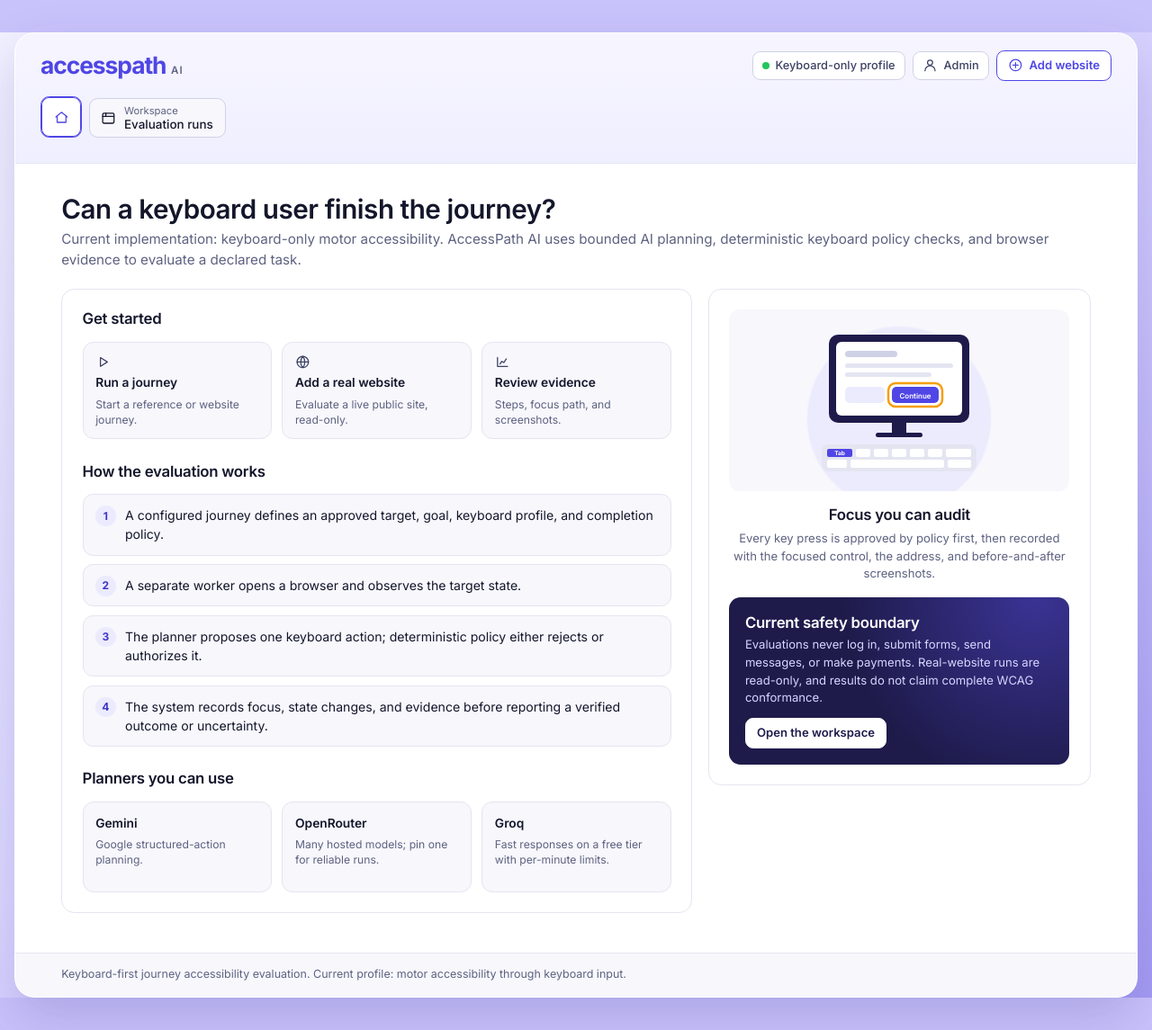
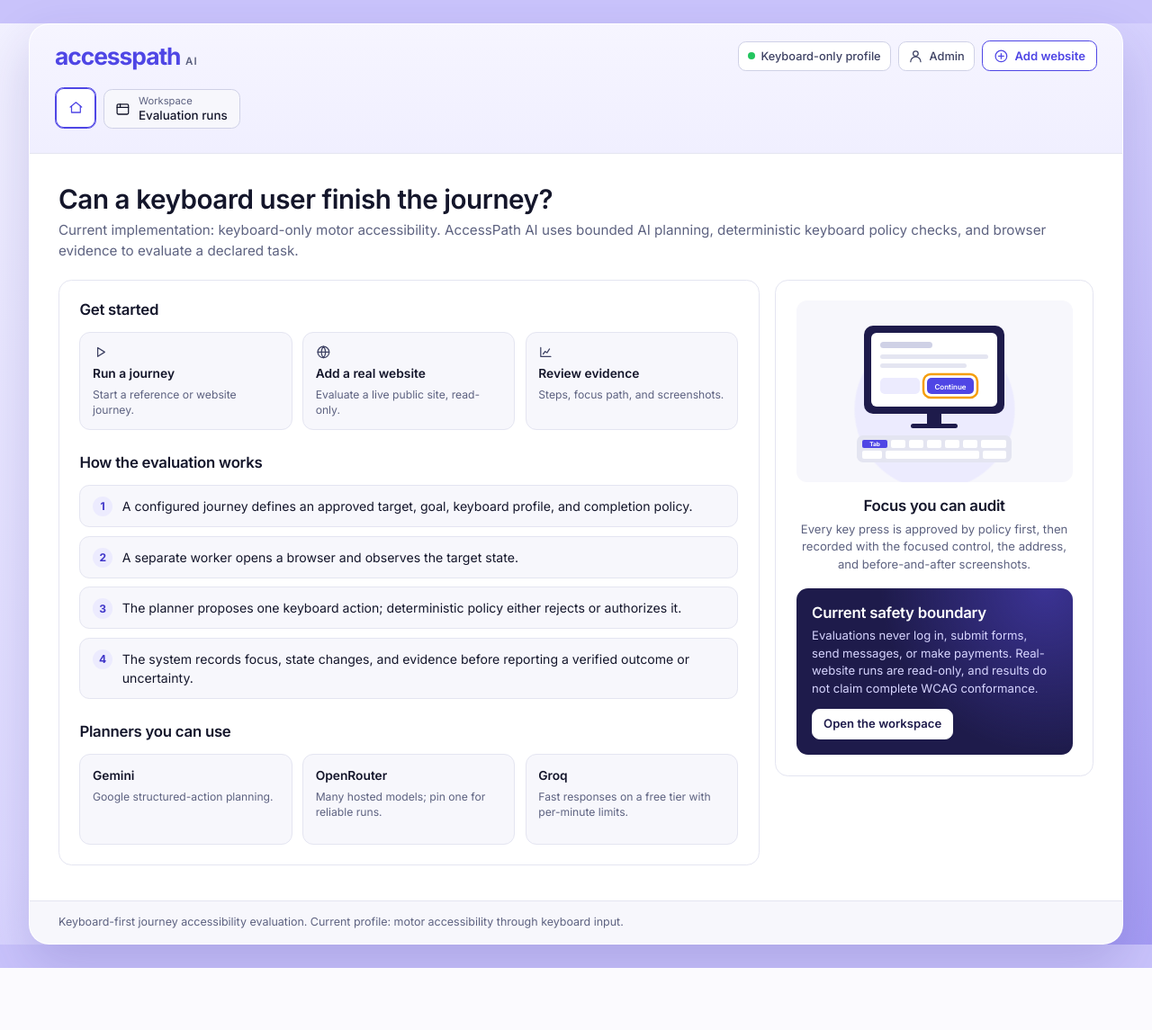
Before and after one commit to MICKEY0107/AccessPath-AI, a Django app: page / in a window 1280 px wide. Shown: the whole page at 90% size. After the commit the page ends 1076 px from the top, so only its background shows below. Run offline with Django 5.2, Linux system fonts and the light colour scheme; parts of the project's set-up code (start-up, migrations or seed data) failed here and were passed over.

Commit message:
Widen the app frame to use most of the screen
Co-Authored-By: Claude Opus 5.5 (1M context) <noreply@anthropic.com>

```diff
--- a/templates/base.html
+++ b/templates/base.html
@@ -58,7 +58,8 @@
       /* App frame, like a browser window floating on the backdrop */
       .skip-link { position: absolute; z-index: 30; top: .6rem; left: 50%; transform: translate(-50%, -200%); border-radius: .5rem; background: var(--navy); color: #fff; padding: .6rem .9rem; text-decoration: none; transition: transform .15s ease; }
       .skip-link:focus { transform: translate(-50%, 0); }
-      .app-frame { max-width: 78rem; margin: clamp(.75rem, 3vw, 2.25rem) auto; background: var(--surface); border: 1px solid rgb(255 255 255 / 70%); border-radius: 1.4rem; box-shadow: 0 1.5rem 3.5rem rgb(49 40 140 / 18%); overflow: hidden; }
+      .app-frame { max-width: 120rem; margin: clamp(.75rem, 2vw, 1.75rem) clamp(.75rem, 2.5vw, 2.5rem); background: var(--surface); border: 1px solid rgb(255 255 255 / 70%); border-radius: 1.4rem; box-shadow: 0 1.5rem 3.5rem rgb(49 40 140 / 18%); overflow: hidden; }
+      @media (min-width: 125rem) { .app-frame { margin-inline: auto; } }
       .app-top { background: linear-gradient(180deg, #f6f5ff, #f0efff); border-bottom: 1px solid var(--line); padding: 1rem clamp(1rem, 3vw, 1.75rem) 0; }
       .top-row { display: flex; gap: 1rem; align-items: center; justify-content: space-between; flex-wrap: wrap; }
       .brand { display: inline-flex; align-items: baseline; gap: .35rem; color: var(--accent); font-size: 1.65rem; font-weight: 700; letter-spacing: -.04em; text-decoration: none; }
@@ -79,14 +80,14 @@
       .tab-text span { font-size: .84rem; font-weight: 500; max-width: 16rem; overflow: hidden; text-overflow: ellipsis; white-space: nowrap; }
       .icon { width: 1.05rem; height: 1.05rem; flex: none; stroke: currentColor; fill: none; stroke-width: 1.8; stroke-linecap: round; stroke-linejoin: round; }
 
-      main { padding: clamp(1.1rem, 3vw, 2rem) clamp(1rem, 4vw, 3.25rem) clamp(1.5rem, 4vw, 2.75rem); background: var(--surface); }
+      main { padding: clamp(1.1rem, 2.5vw, 2rem) clamp(1rem, 2.5vw, 2.25rem) clamp(1.5rem, 3vw, 2.5rem); background: var(--surface); }
       .page-head { display: flex; gap: 1rem; align-items: center; justify-content: space-between; margin-bottom: 1.25rem; }
       .page-head p { margin: .3rem 0 0; }
       .icon-links { display: flex; gap: .4rem; }
       .icon-button { display: inline-grid; place-items: center; width: 2.1rem; height: 2.1rem; border: 1px solid var(--line-strong); border-radius: .55rem; background: var(--surface); color: var(--ink-soft); }
       .icon-button:hover { border-color: var(--accent); color: var(--accent); }
       .workspace > *, .row > * { min-width: 0; }
-      .workspace { display: grid; grid-template-columns: minmax(0, 1.65fr) minmax(17rem, 1fr); gap: 1.1rem; align-items: start; }
+      .workspace { display: grid; grid-template-columns: minmax(0, 2.2fr) minmax(19rem, 1fr); gap: 1.1rem; align-items: start; }
       .panel { background: var(--surface); border: 1px solid var(--line); border-radius: var(--radius); padding: clamp(1rem, 2.5vw, 1.4rem); }
       .panel + .panel { margin-top: 1.1rem; }
       .panel-section + .panel-section { margin-top: 1.6rem; }
@@ -228,7 +229,7 @@
       .steps-list li { position: relative; border: 1px solid var(--line); border-radius: .7rem; background: var(--surface-soft); padding: .75rem .85rem .75rem 2.9rem; font-size: .88rem; }
       .steps-list li::before { counter-increment: how; content: counter(how); position: absolute; left: .85rem; top: .75rem; display: grid; place-items: center; width: 1.4rem; height: 1.4rem; border-radius: 50%; background: var(--accent-soft); color: var(--accent-strong); font-size: .75rem; font-weight: 700; }
 
-      .app-footer { border-top: 1px solid var(--line); background: var(--surface-soft); color: var(--muted); font-size: .78rem; padding: .9rem clamp(1rem, 4vw, 3.25rem); }
+      .app-footer { border-top: 1px solid var(--line); background: var(--surface-soft); color: var(--muted); font-size: .78rem; padding: .9rem clamp(1rem, 2.5vw, 2.25rem); }
       .app-footer p { margin: 0; }
 
       @media (min-width: 60.01rem) { .workspace > aside { position: sticky; top: 1rem; } }
```
